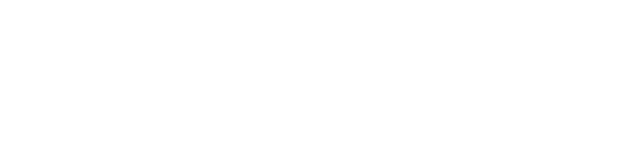
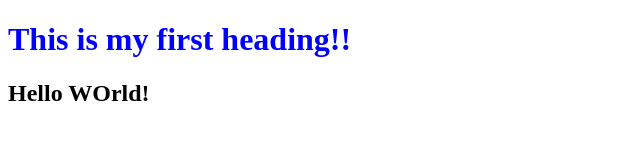
Before and after one commit to Kenthinho/hello, a plain HTML site: page index.html in a window 1280 px wide. Shown: the whole page, without its empty margins (0-640 px from the left). Drawn offline with Linux system fonts and the light colour scheme.

Commit message:
Add a style to head tag

```diff
--- a/index.html
+++ b/index.html
@@ -5,8 +5,14 @@
     <meta http-equiv="X-UA-Compatible" content="IE=edge">
     <meta name="viewport" content="width=device-width, initial-scale=1.0">
     <title>Document</title>
+    <style>
+        h1 {
+            color: blue;
+        }
+    </style>
 </head>
 <body>
-
+    <h1>This is my first heading!!</h1>
+    <h2>Hello WOrld!</h2>
 </body>
 </html>
```
